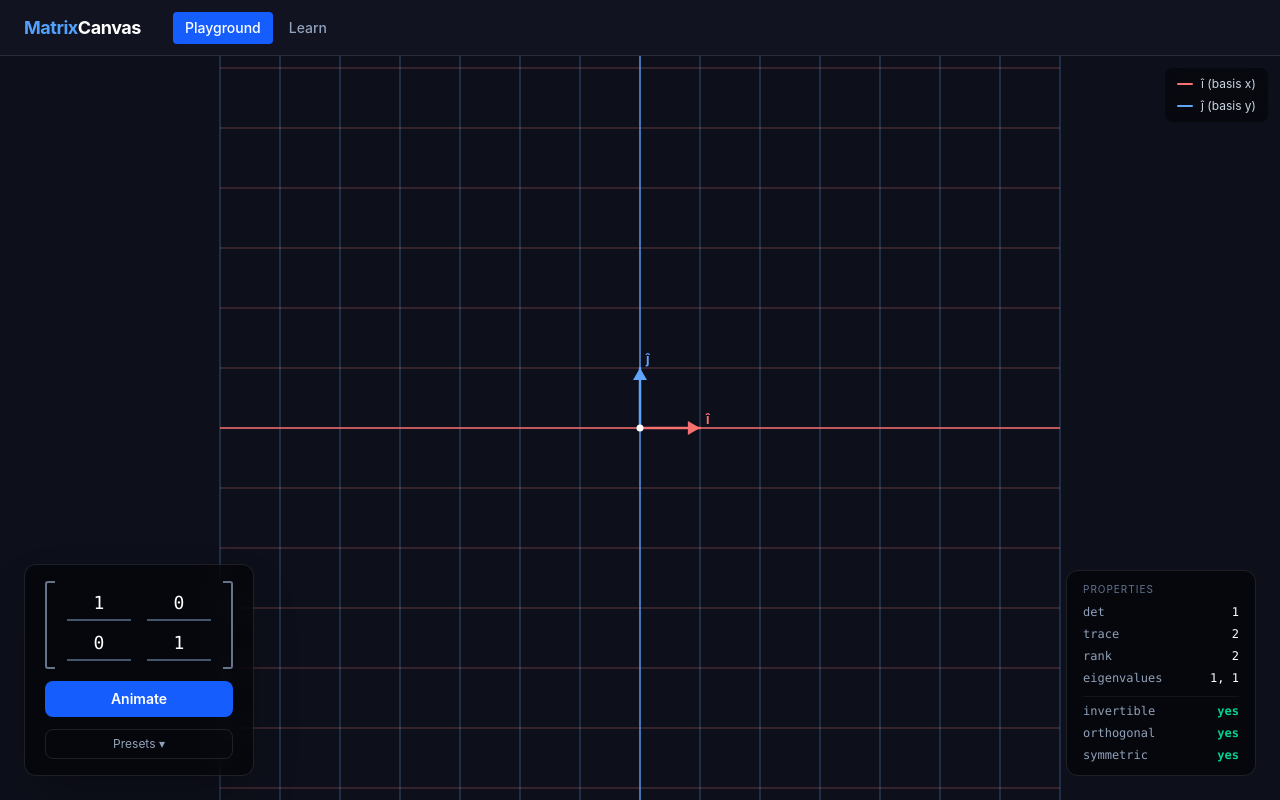
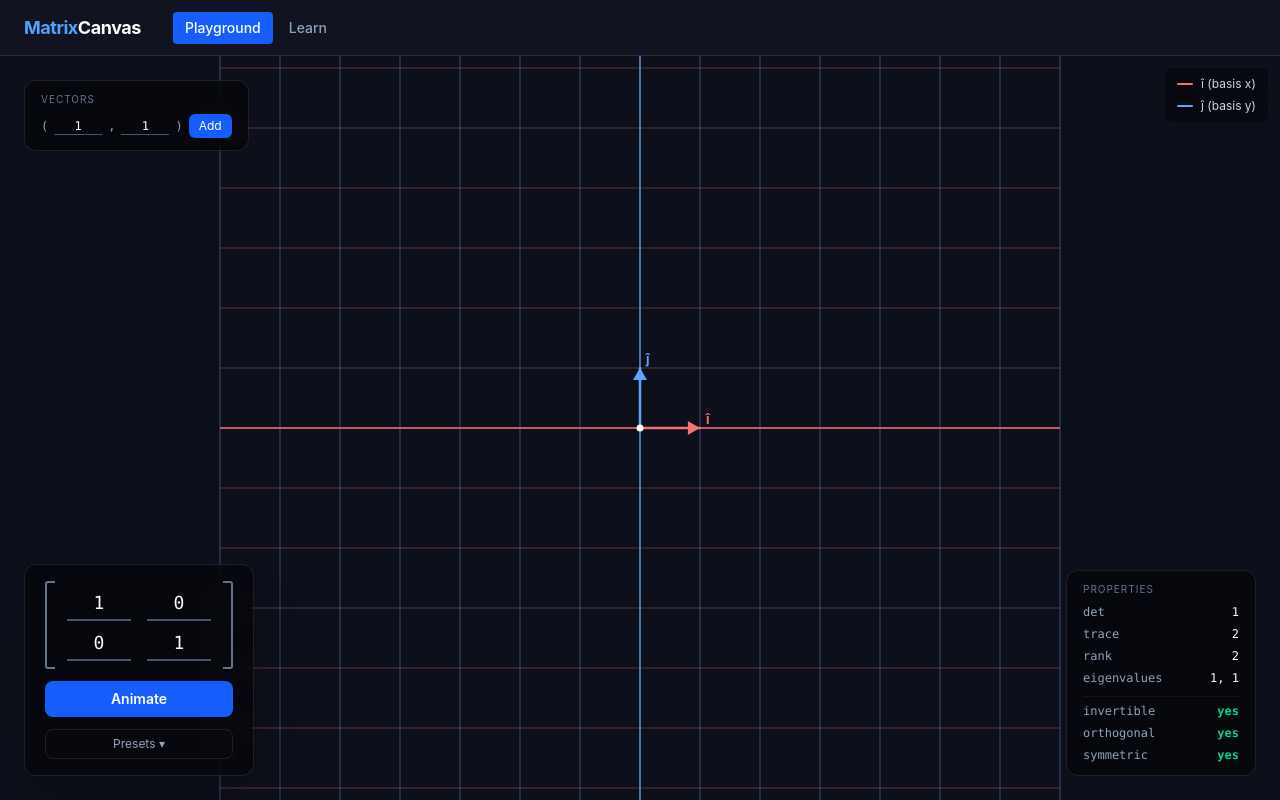
Before and after one commit to ithun-y-ittesaf/MatrixCanvas, a React (Vite) app: page / in a window 1280 px wide. Built offline with nearby package versions, Linux system fonts and the light colour scheme.

Commit message:
Wire VectorPanel into the playground layout
Places the vector panel top-left so it doesn't collide with the
existing matrix input (bottom-left) and properties panel (bottom-right).

```diff
--- a/src/pages/PlaygroundPage.tsx
+++ b/src/pages/PlaygroundPage.tsx
@@ -1,6 +1,7 @@
 import MatrixInput from '../components/MatrixInput';
 import PropertiesPanel from '../components/PropertiesPanel';
 import TransformCanvas from '../components/TransformCanvas';
+import VectorPanel from '../components/VectorPanel';
 
 export default function PlaygroundPage() {
   return (
@@ -14,6 +15,11 @@ export default function PlaygroundPage() {
         <MatrixInput />
       </div>
 
+      {/* Vector panel — top-left */}
+      <div className="absolute top-6 left-6">
+        <VectorPanel />
+      </div>
+
       {/* Properties legend — bottom-right */}
       <div className="absolute bottom-6 right-6">
         <PropertiesPanel />
```
